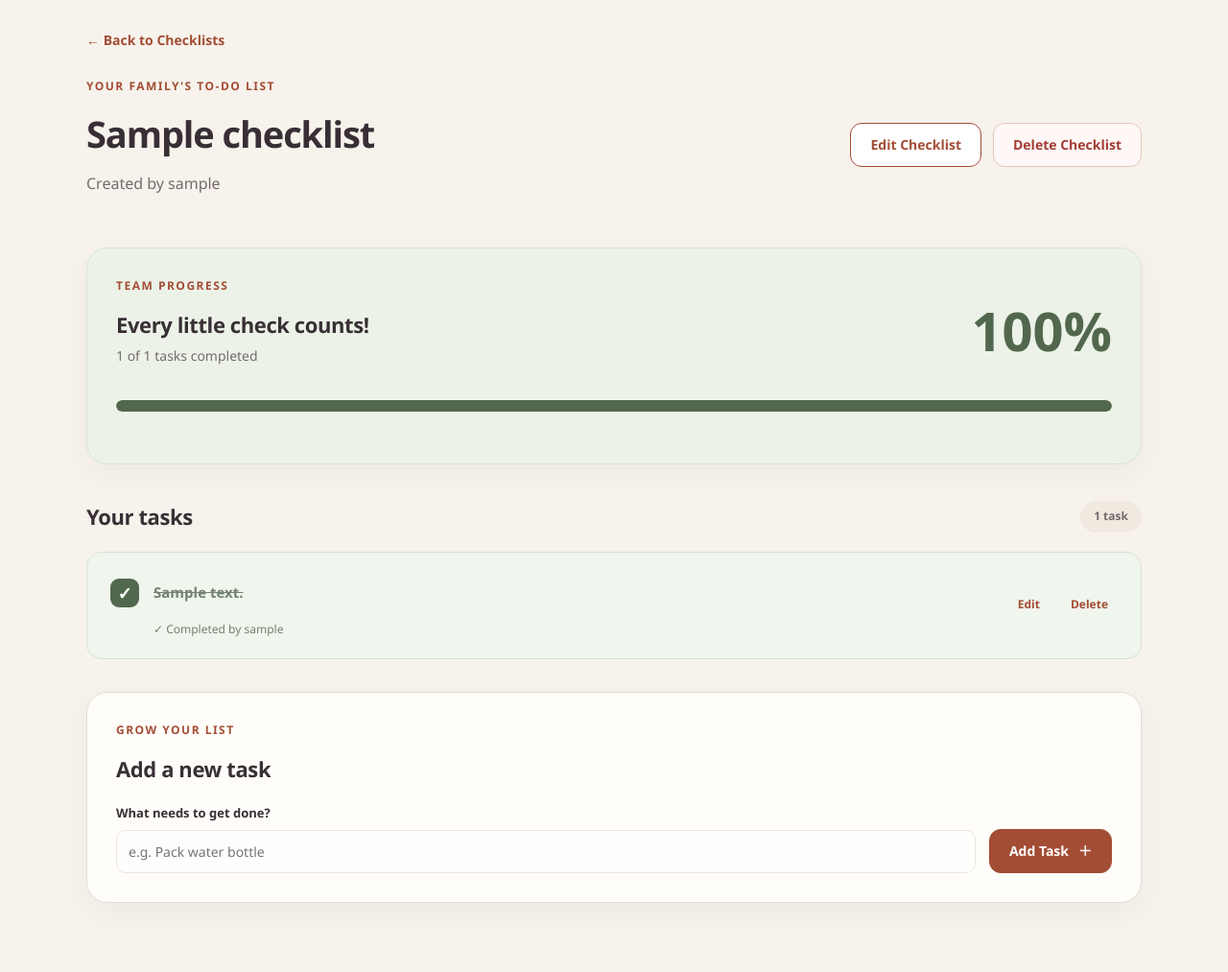
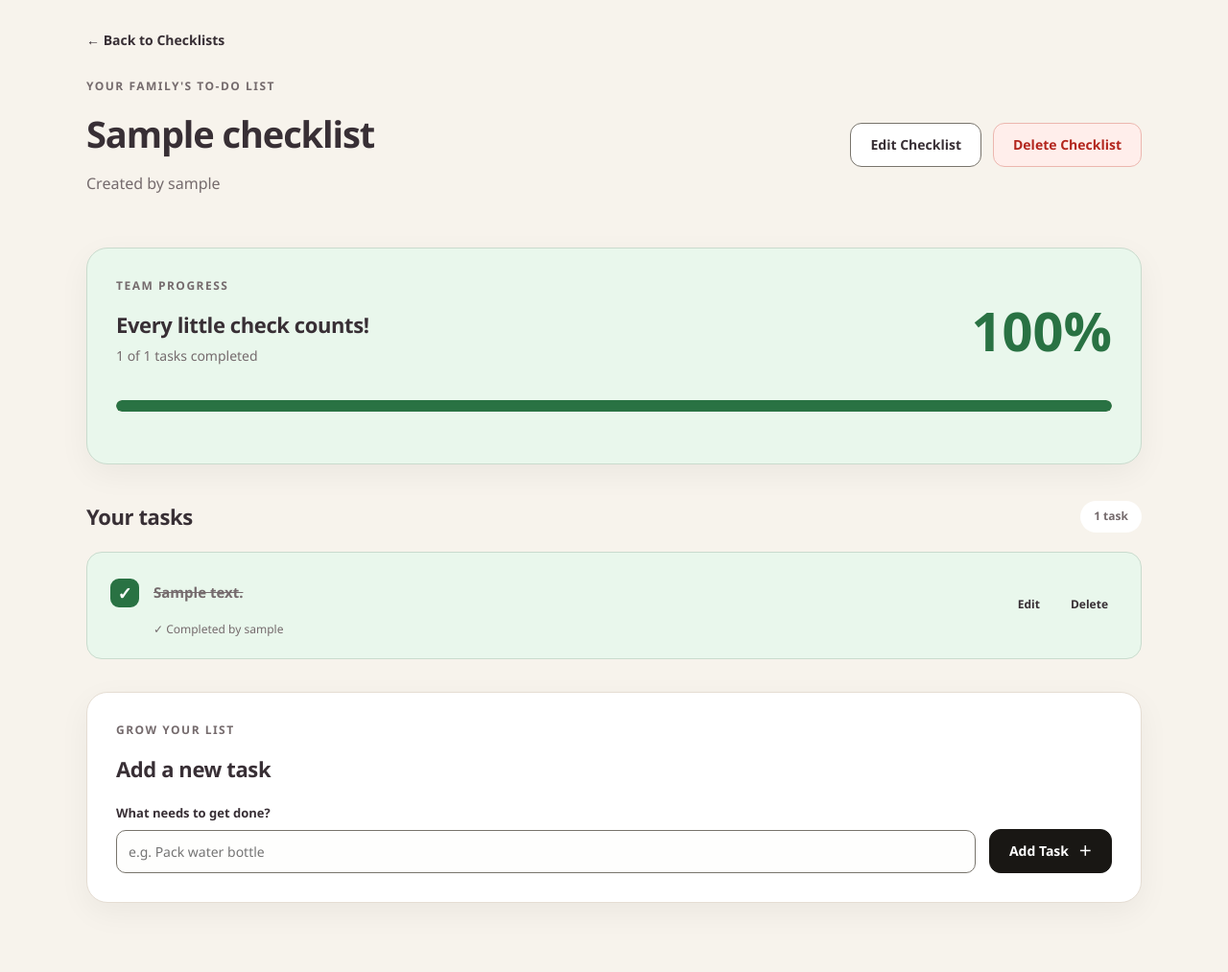
Before and after one commit to gcivil-nyu-org/team-1-fall26, a Django app: page /checklists/00000000-0000-0000-0000-000000000001/ in a window 1280 px wide. Shown: the part 60-1073 px from the top of the page at 96% size. Run offline with Django 5.2, Linux system fonts and the light colour scheme; a user stored in the database is signed in; tables that the repository leaves empty hold one stand-in row (values such as "Sample post"); data that the repository does not hold is empty; parts of the project's set-up code (start-up, migrations or seed data) failed here and were passed over.

Commit message:
Roles instead of hard-coded colours in accounts.css and checklists.css
All 98 colour literals in the two files (86 hex, plus white and rgba)
become shell.css roles. The kid
hero gradient, rotating pastel cards and orange kid accents go: person
surfaces read --s1..--s5 when a template sets data-hue and fall back to
the warm neutrals. Fixes the contrast failures the nightly axe run found
(.kid-today 3.1:1, .cl-task-count, done task text) and the checklist
focus ring (1.8:1). Terracotta buttons and links become ink.

Co-Authored-By: Claude Opus 5.5 <noreply@anthropic.com>

```diff
--- a/checklists/static/checklists/checklists.css
+++ b/checklists/static/checklists/checklists.css
@@ -1,14 +1,14 @@
-
-/* Syncmily Family Checklists */
+/* Syncmily Family Checklists. Colours are the roles in shell.css (docs/design/colour.md): ink and white
+ * for actions, --success for done, the person's hue (--s1/--s5 under data-hue) for event tags. On pages
+ * not yet ported, --ink, --muted and --line still come from the older pages' tokens. */
 
 .checklist-page {
-    --cl-sage: #52684e;
-    --cl-peach: #fff0e6;
-    --cl-cream: #fffdf9;
-    --cl-border: #e5ddd3;
-
     max-width: 1100px;
     margin: 0 auto;
+}
+
+.checklist-page a {
+    color: var(--ink);
 }
 
 .checklist-page .cl-back {
@@ -29,7 +29,7 @@
 }
 
 .checklist-page .cl-eyebrow {
-    color: #a34d35;
+    color: var(--muted);
     font-size: 12px;
     font-weight: 700;
     letter-spacing: 1.5px;
@@ -48,10 +48,10 @@
     gap: 10px;
     min-height: 44px;
     padding: 11px 20px;
-    border: 1px solid #a34d35;
+    border: 1px solid var(--primary);
     border-radius: 12px;
-    background: #a34d35;
-    color: white;
+    background: var(--primary);
+    color: var(--on-primary);
     font: inherit;
     font-size: 14px;
     font-weight: 700;
@@ -60,18 +60,19 @@
 }
 
 .checklist-page .cl-button:hover {
-    background: #85402d;
-    color: white;
+    background: color-mix(in oklab, var(--primary) 88%, var(--card));
+    color: var(--on-primary);
 }
 
 .checklist-page .cl-button-secondary {
-    background: white;
-    color: #a34d35;
+    border-color: var(--control);
+    background: var(--card);
+    color: var(--ink);
 }
 
 .checklist-page .cl-button-secondary:hover {
-    background: #fff0e6;
-    color: #85402d;
+    background: var(--raised);
+    color: var(--ink);
 }
 
 .checklist-page .cl-grid {
@@ -82,10 +83,10 @@
 
 .checklist-page .cl-card {
     padding: 30px;
-    border: 1px solid var(--cl-border);
+    border: 1px solid var(--line);
     border-radius: 22px;
-    background: var(--cl-cream);
-    box-shadow: 0 10px 32px rgba(56, 47, 53, 0.05);
+    background: var(--card);
+    box-shadow: 0 10px 32px color-mix(in srgb, var(--shade) 5%, transparent);
 }
 
 .checklist-page .cl-card h2 {
@@ -126,30 +127,30 @@
     overflow: hidden;
     border: none;
     border-radius: 20px;
-    background: #e9e5df;
-    accent-color: var(--cl-sage);
+    background: var(--line);
+    accent-color: var(--success);
 }
 
 .checklist-page .cl-progress::-webkit-progress-bar {
-    background: #e9e5df;
+    background: var(--line);
     border-radius: 20px;
 }
 
 .checklist-page .cl-progress::-webkit-progress-value {
-    background: var(--cl-sage);
+    background: var(--success);
     border-radius: 20px;
 }
 
 .checklist-page .cl-progress::-moz-progress-bar {
-    background: var(--cl-sage);
+    background: var(--success);
     border-radius: 20px;
 }
 
 .checklist-page .cl-empty {
     padding: 64px 28px;
-    border: 1px dashed #d7c9bb;
+    border: 1px dashed var(--control);
     border-radius: 22px;
-    background: var(--cl-cream);
+    background: var(--card);
     text-align: center;
 }
 
@@ -196,20 +197,20 @@
 }
 
 .checklist-page .cl-button-danger {
-    background: #fff8f6;
-    color: #a33c35;
-    border-color: #e5c5bc;
+    background: var(--danger-soft);
+    color: var(--danger);
+    border-color: color-mix(in oklab, var(--danger) 35%, var(--card));
 }
 
 .checklist-page .cl-button-danger:hover {
-    background: #f8e5df;
-    color: #8c302a;
+    background: color-mix(in oklab, var(--danger) 14%, var(--card));
+    color: var(--danger);
 }
 
 .checklist-page .cl-progress-card {
     margin-bottom: 38px;
-    background: #edf2e8;
-    border-color: #d8e5d1;
+    background: var(--success-soft);
+    border-color: color-mix(in oklab, var(--success) 25%, var(--card));
 }
 
 .checklist-page .cl-progress-top {
@@ -227,7 +228,7 @@
     flex-shrink: 0;
     font-size: clamp(34px, 5vw, 56px);
     font-weight: 800;
-    color: #52684e;
+    color: var(--success);
 }
 
 .checklist-page .cl-section-heading {
@@ -244,8 +245,8 @@
 }
 
 .checklist-page .cl-task-count {
-    background: #f0e9e0;
-    color: #756b6d;
+    background: var(--card);
+    color: var(--muted);
     padding: 7px 14px;
     border-radius: 999px;
     font-size: 12px;
@@ -263,14 +264,14 @@
     justify-content: space-between;
     gap: 20px;
     padding: 20px 24px;
-    background: #fffdf9;
-    border: 1px solid #e5ddd3;
+    background: var(--card);
+    border: 1px solid var(--line);
     border-radius: 16px;
 }
 
 .checklist-page .cl-task.is-complete {
-    background: #f0f5ed;
-    border-color: #d6e3cf;
+    background: var(--success-soft);
+    border-color: color-mix(in oklab, var(--success) 25%, var(--card));
 }
 
 .checklist-page .cl-task-main {
@@ -309,28 +310,28 @@
     flex-shrink: 0;
     width: 30px;
     height: 30px;
-    border: 2px solid #c5cec0;
+    border: 2px solid var(--control);
     border-radius: 9px;
-    background: white;
+    background: var(--card);
     color: transparent;
     font-size: 18px;
     line-height: 1;
 }
 
 .checklist-page .is-complete .cl-check-icon {
-    background: #52684e;
-    border-color: #52684e;
-    color: white;
+    background: var(--success);
+    border-color: var(--success);
+    color: var(--card);
 }
 
 .checklist-page .is-complete .cl-task-text {
-    color: #748371;
+    color: var(--muted);
     text-decoration: line-through;
 }
 
 .checklist-page .cl-completed-by {
     margin: 7px 0 0 45px;
-    color: #73816e;
+    color: var(--muted);
     font-size: 12px;
 }
 
@@ -348,7 +349,7 @@
     background: transparent;
     border: 0;
     border-radius: 7px;
-    color: #a34d35;
+    color: var(--ink);
     font-size: 12px;
     font-weight: 700;
     text-decoration: none;
@@ -382,6 +383,7 @@
 
 .checklist-page .cl-add-field input {
     width: 100%;
+    border-color: var(--control);
     border-radius: 10px;
 }
 
@@ -403,23 +405,6 @@
         font-size: 36px;
     }
 }
-.checklist-page .cl-progress-card {
-    margin-bottom: 38px;
-    background: #edf2e8;
-    border-color: #d8e5d1;
-}
-
-.checklist-page .cl-task {
-    display: flex;
-    align-items: center;
-    justify-content: space-between;
-    gap: 20px;
-    padding: 20px 24px;
-    background: #fffdf9;
-    border: 1px solid #e5ddd3;
-    border-radius: 16px;
-}
-
 /* Checklist create and edit forms */
 
 .checklist-page .cl-form-card {
```
Also changed, not shown: other parts of checklists/static/checklists/checklists.css (+17 -17 lines), accounts/static/accounts/accounts.css (+30 -29 lines).
